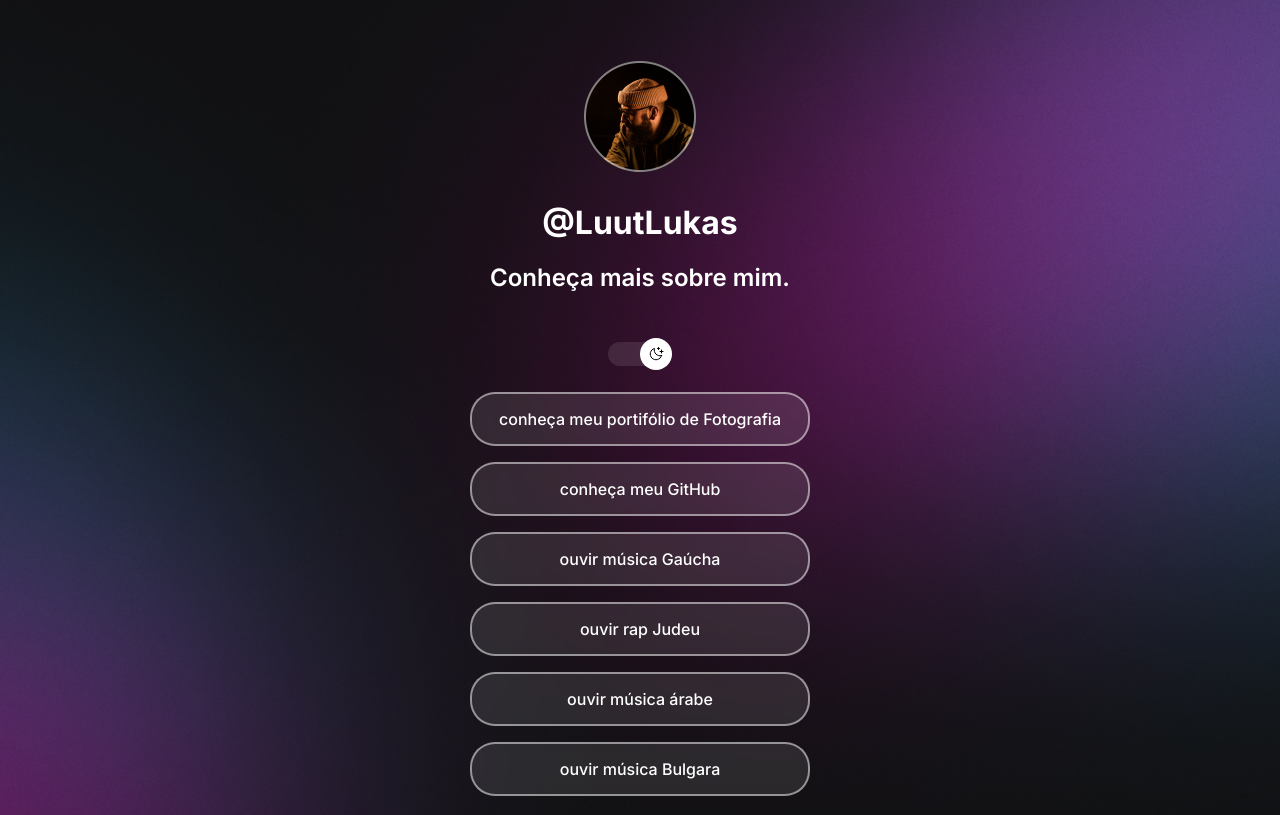
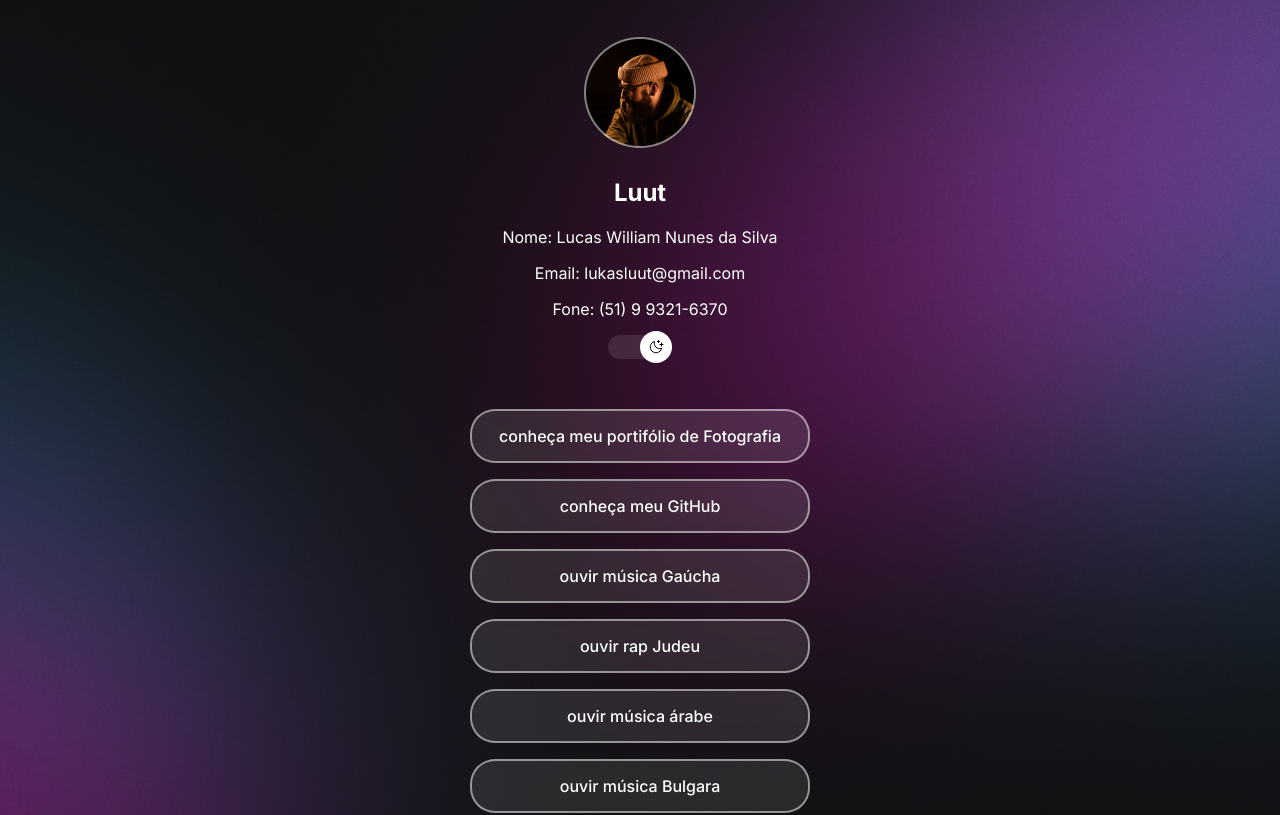
Before and after one commit to LukasLuut/Trabalho-Front, a plain HTML site: page index.html in a window 1280 px wide. Shown: the top 815 px of the page. Drawn offline with nearby package versions, Linux system fonts and the light colour scheme.

Commit message:
adicionado credenciais e estilo

```diff
--- a/index.html
+++ b/index.html
@@ -15,15 +15,20 @@
   </head>
   <body>
     <main id="container">
-      <div id="profile">
+      <section id="profile">
         <img
           src="./assets/assets/avatar.png"
           alt="Foto de Luut com fundo escuro, de óculos e touca amarela"
         />
-        <h1>@LuutLukas</h1>
-        <p>Conheça mais sobre mim.</p>
+        <h1>Luut</h1>
+        </section>
+        <section class="texto">
 
-      </div>
+
+          <p>Nome: Lucas William Nunes da Silva</p>
+          <p>Email: lukasluut@gmail.com</p>
+          <p>Fone: (51) 9 9321-6370</p>
+        </section>
       <div id="Switch" onclick="toggleMode()">
         <button>
         </button>
@@ -31,7 +36,7 @@
 
         </spam>
 
-      </div>
+      </div><br/>
       <ul>
         <li>
           <a href="https://www.instagram.com/luutlukas/" target="_blank"
--- a/style.css
+++ b/style.css
@@ -8,8 +8,10 @@ body * {
   font-family: "inter", system-ui;
   color: var(--text-color);
 }
-p{
-  font-size:smaller
+.texto{
+  padding: 0;
+  margin:0;
+  text-align: center;
 }
 :root {
   --text-color: #ffffff;
@@ -43,7 +45,7 @@ p{
 }
 #profile {
   text-align: center;
-  padding: 24px;
+  padding: 0px;
 }
 #profile p {
   font-weight: 600;
@@ -61,6 +63,7 @@ p{
   background: white var(--switch-bg-url) no-repeat center;
   border: 0;
   border-radius: 50%;
+
 
   transform: translateY(-50%);
   position: absolute;
```
